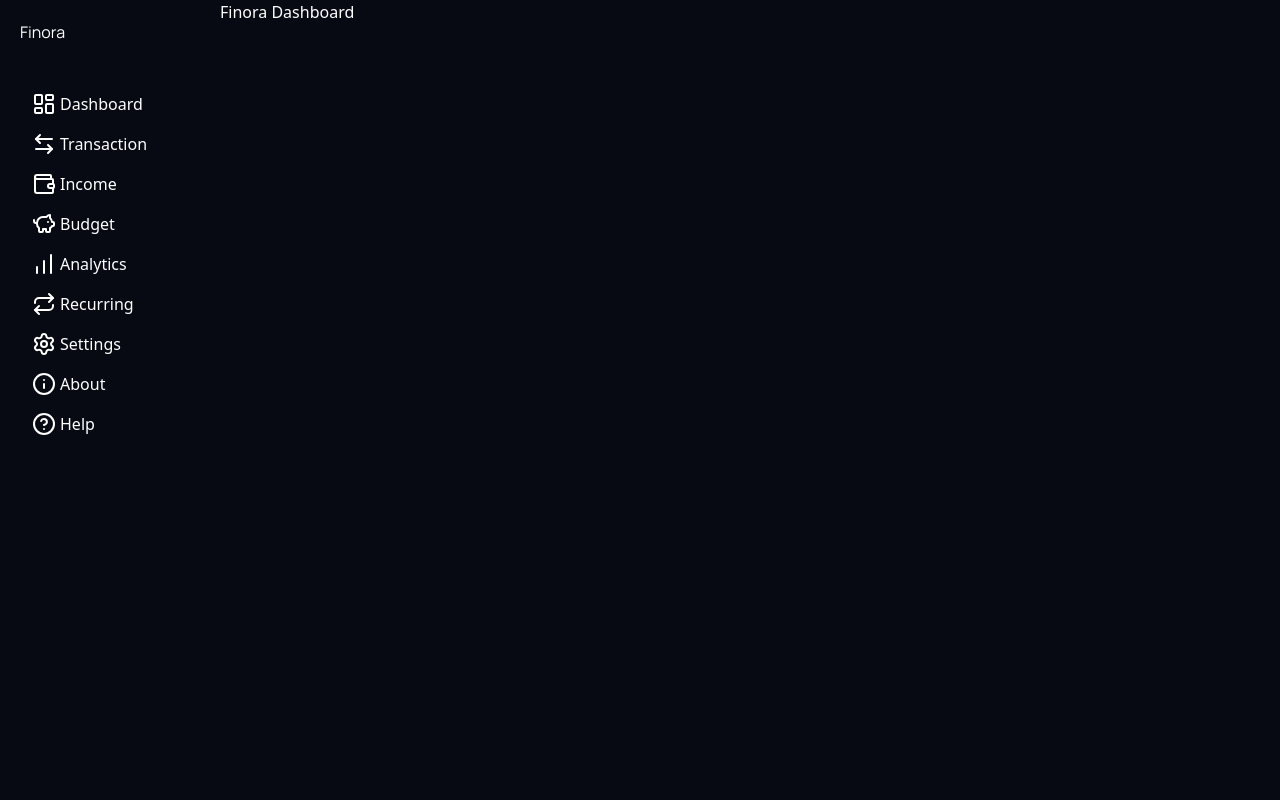
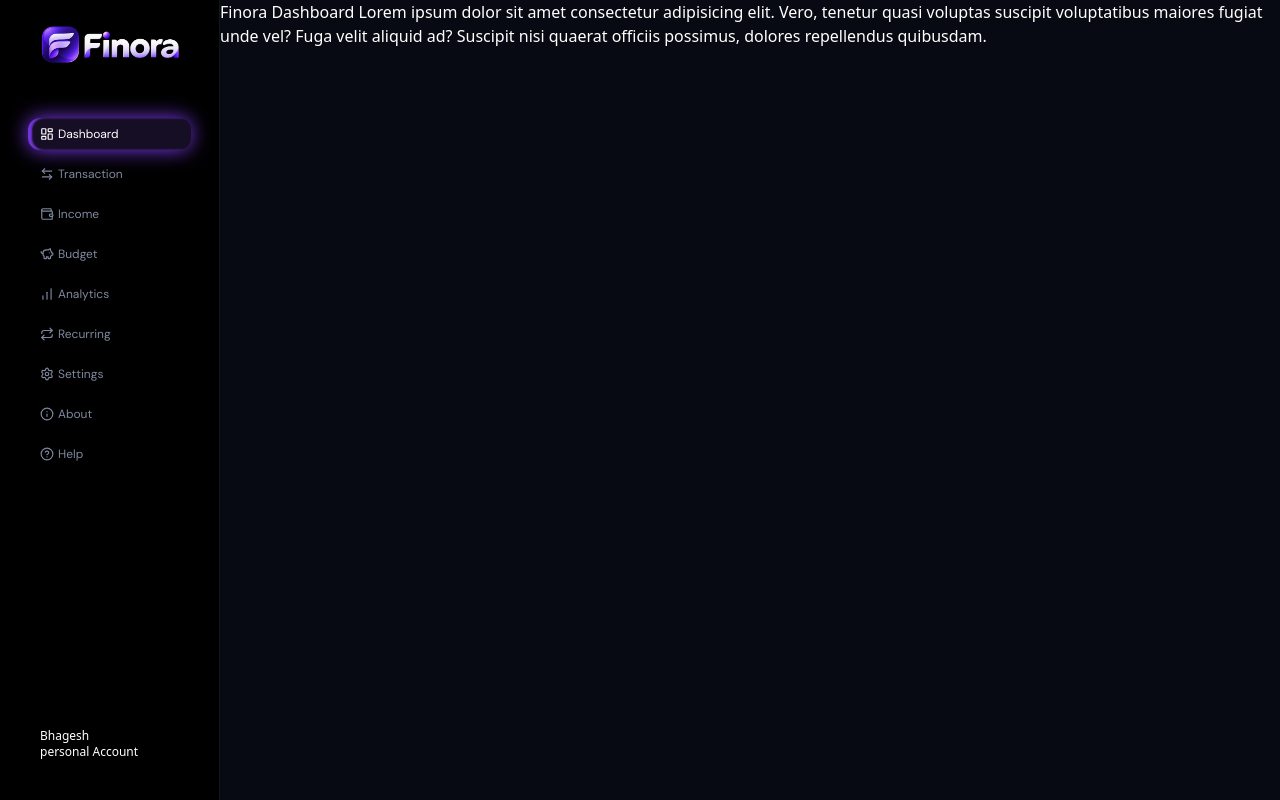
Before and after one commit to Dev-Bhagesh/expence_tracker, a Next.js app: page /dashboard in a window 1280 px wide. Built offline with nearby package versions, Linux system fonts and the light colour scheme.

Commit message:
made webpage responsive for mobile

```diff
--- a/src/app/components/Sidebar.tsx
+++ b/src/app/components/Sidebar.tsx
@@ -1,10 +1,15 @@
 "use client"
 import React from "react";
+// import finora_logo from './public/finora_logo.png';
+import Image from "next/image";
 import { useState, useEffect } from "react";
-import { LayoutDashboard, CircleHelp, Info, ArrowLeftRight, Wallet, PiggyBank, BarChart, Repeat, Settings, icons } from "lucide-react";
+import { X, Menu, LayoutDashboard, CircleHelp, Info, ArrowLeftRight, Wallet, PiggyBank, BarChart, Repeat, Settings, icons } from "lucide-react";
 
 const Sidebar = () => {
+    const [isActive, setIsActive] = useState('Dashboard')
+    const [isMenuOpen, setIsMenuOpen] = useState(false)
 
+    // Side bar navigation labels
     const navitems = [
         {
             label: "Dashboard",
@@ -44,23 +49,48 @@ const Sidebar = () => {
         }
     ]
     return (
-        <div className="w-[220px] p-5 ">
-            <div className="mb-10 font-hero">
-                Finora
+        <>
+            <button onClick={() => setIsMenuOpen(true)} className={`bg-[rgba(124,58,237,0.9)] rounded p-0.5 fixed top-5 left-5 z-40 md:hidden ${isMenuOpen ? "hidden" : ""}`}>
+                <Menu size={20} />
+            </button>
+
+            {/* <div className={`w-[220px] p-5 border-r border-white/[0.08] flex flex-col
+                ${isMenuOpen ? "translate-x-0" : "-translate-x-full"}
+                md:translate-x-0`}> */}
+
+            <div className={`fixed inset-y-0 left-0 z-30 w-[220px] p-5 border-r border-white/[0.08] flex flex-col bg-black
+                transition-transform duration-300 ease-in-out ${isMenuOpen ? "translate-x-0" : "-translate-x-full"} md:translate-x-0`}>
+
+                <button onClick={() => setIsMenuOpen(false)} className="absolute top-2 left-2 md:hidden">
+                    <X size={24} />
+                </button>
+
+                <div className="mb-10 font-hero text-xl flex items-center justify-center ">
+                    <Image src="/finora_logo.png" alt="Finora" width={150} height={50} className="finora-logo cursor-pointer" />
                 </div>
 
                 <ul>
                     {navitems.map((item, index) => {
                         const Icon = item.icon;
+                        const active = isActive === item.label;
                         return (
-                        <li key={index} className="flex items-center gap-1 py-2 px-3">
-                            <Icon />
+                            // <li key={index} onClick={()=>setIsActive(item.label)} className="flex items-center gap-1 py-2 px-3">
+                            <li key={index} onClick={() => setIsActive(item.label)} className={`text-xs flex items-center m-2 gap-1 py-2 px-3 font-nav cursor-pointer rounded-xl transition-all ease-out duration-200 ${active ? " text-white bg-[#8b5cf626] shadow-[inset_4px_0_2px_rgba(124,58,237,0.9),0_0_20px_rgba(124,58,237,1)]" : "text-[#7e889d] hover:text-white hover:bg-[#ffffff08]"}`}>
+                                <Icon size={14} />
                                 <span>{item.label}</span>
                             </li>
                         )
                     })}
                 </ul>
+
+                <div className="user mt-auto pt-5">
+                    <div className="userinfo text-xs flex flex-col justify-center p-5">
+                        <p>Bhagesh</p>
+                        <p>personal Account</p>
                     </div>
+                </div>
+            </div>
+        </>
     )
 }
 
--- a/src/app/dashboard/layout.tsx
+++ b/src/app/dashboard/layout.tsx
@@ -7,8 +7,8 @@ export default function DashboardLayout({
 }) {
     return (
         <div className="flex min-h-screen w-full">
-            <Sidebar />
-            <main className="flex-1">
+            <Sidebar/>
+            <main className="flex-1 w-full md:ml-[220px] transition-all duration-300 ease-in-out">
             {children}
             </main>
         </div>
--- a/src/app/dashboard/page.tsx
+++ b/src/app/dashboard/page.tsx
@@ -3,6 +3,7 @@ export default function DashboardPage(){
         <main>
             <div>
             Finora Dashboard
+            Lorem ipsum dolor sit amet consectetur adipisicing elit. Vero, tenetur quasi voluptas suscipit voluptatibus maiores fugiat unde vel? Fuga velit aliquid ad? Suscipit nisi quaerat officiis possimus, dolores repellendus quibusdam.
             </div>
         </main>
     )
--- a/src/app/globals.css
+++ b/src/app/globals.css
@@ -13,3 +13,24 @@
   --font-subhead: var(--font-pjs);
   --font-nav: var(--font-dms);
 }
+
+/* .finora-logo{
+
+  transition: text-shadow 300ms ease;
+}
+
+.finora-logo:hover{
+  text-shadow: 0 0 12px rgba(139,92,246,0.5);
+} */
+
+.finora-logo {
+  transition: text-shadow 150ms ease;
+}
+
+.finora-logo:hover {
+  text-shadow:
+    0 0 5px rgba(147, 51, 234, 1),
+    0 0 15px rgba(147, 51, 234, 0.8),
+    0 0 30px rgba(139, 92, 246, 0.6),
+    0 0 45px rgba(124, 58, 237, 0.4);
+}
```
Also changed, not shown: public/finora_logo.png (added). Lines whose indentation alone changed are shown as unchanged.
